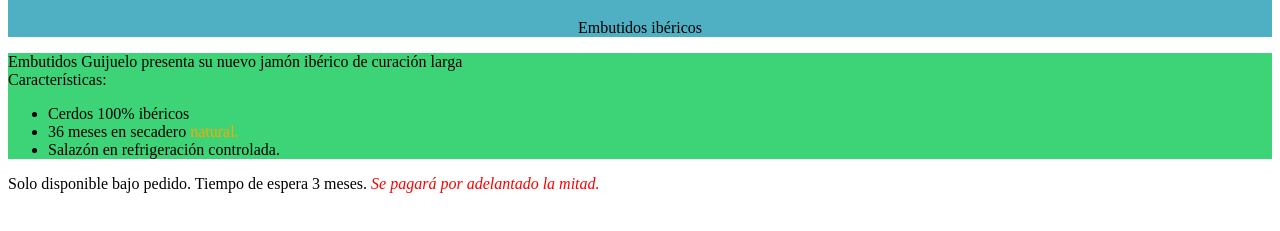
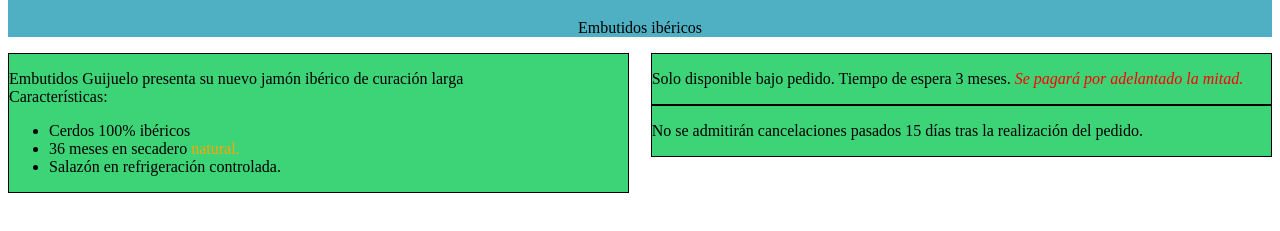
Before and after one commit to sergiocuacor/LLMM, a plain HTML site: page TEMA 2/Ejercicio7/fabricaEmbutidos.html in a window 1280 px wide. Shown: the part 61-292 px from the top of the page. Drawn offline with Linux system fonts and the light colour scheme.

Commit message:
[ADD] ejercicio AGRUPACION CONTENIDOS

```diff
--- /dev/null
+++ b/EJERCICIOS AGRUPACION CONTENIDO/AgrupacionDeContenido/style/trabajandoConFloat.css
@@ -0,0 +1,38 @@
+body {
+    width: 100%;
+    margin: 0 auto;
+}
+#contenedorGeneral{
+    border: red 1px solid;
+    float: center;
+    width: 70%;
+    margin: 0 auto;
+}
+#menu {
+    height: 50px;
+    background-color: #B2D6FF;
+}
+
+#barraLateral {
+    height: 150px;
+    background-color: #F09A9D;
+    width: 20%;
+    float: left;
+    margin: 0 auto;
+}
+
+#infoPrincipal {
+    height: 300px;
+    background-color: #F5CF8E;
+    width: 70%;
+    float: left;
+    margin: 0 auto;
+}
+
+#piePagina {
+    height: 120px;
+    background-color: #D6E9FE;
+    float: center;
+    width: 100%;
+    float: right;
+}
--- a/TEMA 2/Ejercicio7/css/estilos.css
+++ b/TEMA 2/Ejercicio7/css/estilos.css
@@ -3,7 +3,22 @@
     text-align: center;
 }
 #div2{
+    border: 1px solid black;;
     background-color: #3dd377;
+    width: 49%;
+    float: left;
+}
+#div3{
+    border: 1px solid black;;
+    background-color: #3dd377;
+    width: 49%;
+    float: right;
+}
+#div4{
+    border: 1px solid black;;
+    background-color: #3dd377;
+    width: 49%;
+    float: right;
 }
 #tiposecadero{
     color: orange;
--- a/TEMA 2/Ejercicio7/fabricaEmbutidos.html
+++ b/TEMA 2/Ejercicio7/fabricaEmbutidos.html
@@ -4,7 +4,7 @@
     <meta charset="UTF-8" />
     <meta name="viewport" content="width=device-width, initial-scale=1.0" />
     <title>Embutidos Guijuelo</title>
-    <link rel="stylesheet" href="./css/estilos.css">
+    <link rel="stylesheet" href="./css/estilos.css" />
   </head>
   <body>
     <div id="div1">
@@ -21,9 +21,17 @@
         <li>Salazón en refrigeración controlada.</li>
       </ul>
     </div>
-    <p>
-      Solo disponible bajo pedido. Tiempo de espera 3 meses.
-      <span id="condPago"><i>Se pagará por adelantado la mitad.</i></span>
-    </p>
+    <div id="div3">
+      <p>
+        Solo disponible bajo pedido. Tiempo de espera 3 meses.
+        <span id="condPago"><i>Se pagará por adelantado la mitad.</i></span>
+      </p>
+    </div>
+    <div id="div4">
+      <p>
+        No se admitirán cancelaciones pasados 15 días tras la realización del
+        pedido.
+      </p>
+    </div>
   </body>
 </html>
```
Also changed, not shown: EJERCICIOS AGRUPACION CONTENIDO/AgrupacionDeContenido/src/trabajandoConFloat.html (added, +18 -0 lines).
